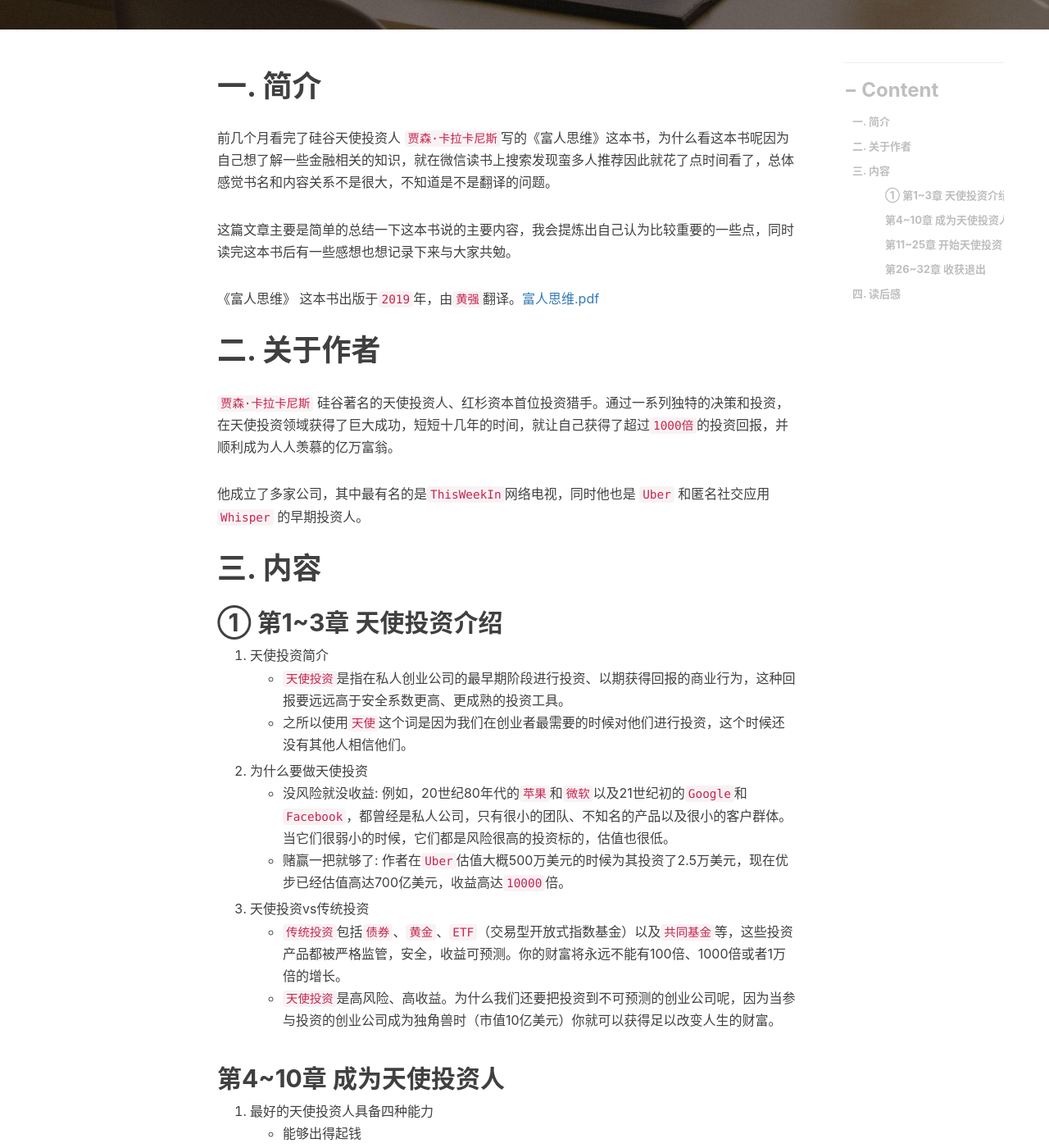
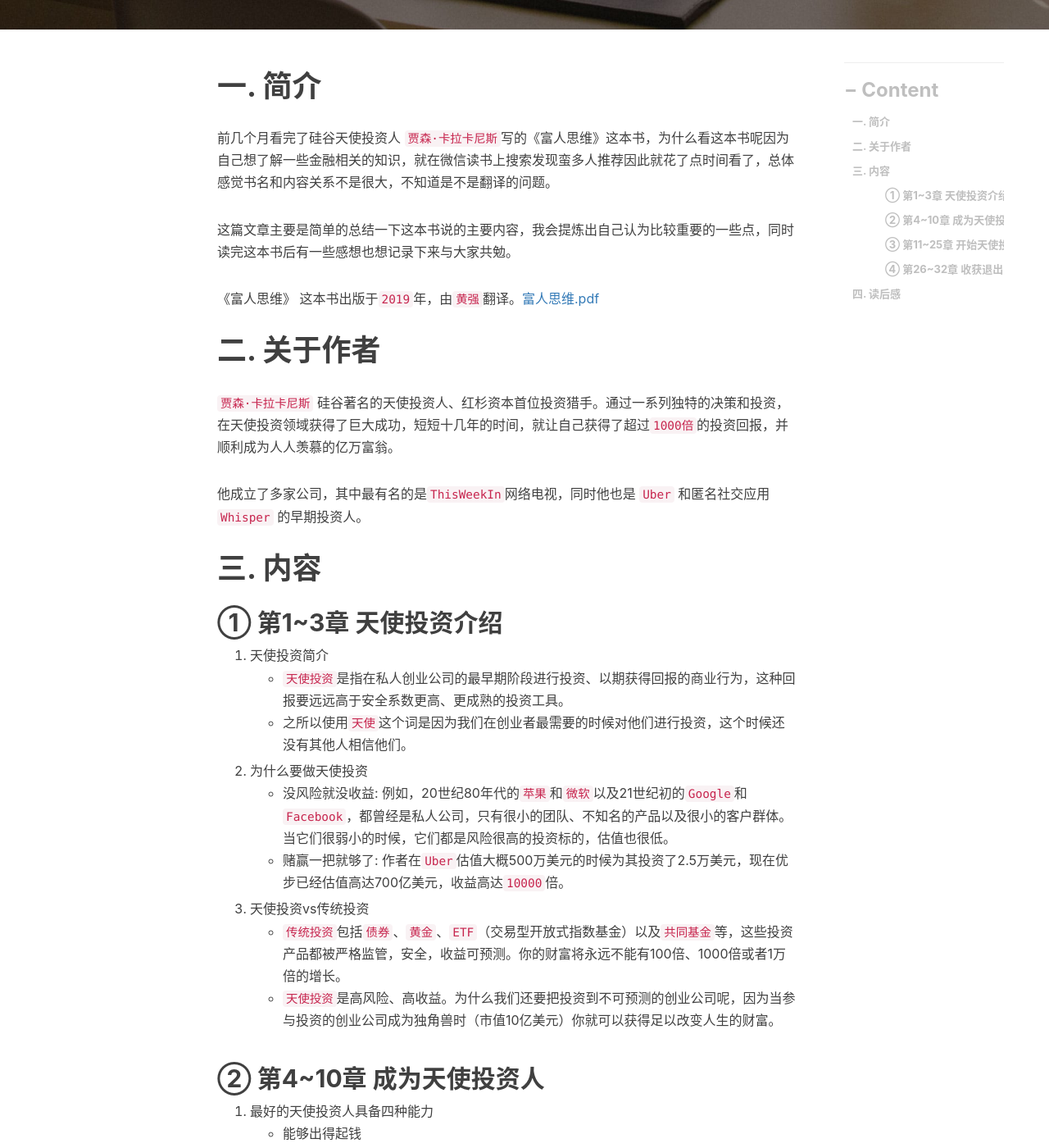
Before and after one commit to engru/chenguolin.github.io, a Jekyll site: the page built from _posts/2016-01-04-【读书笔记-5】富人思维.md, in a window 1280 px wide and 1400 px high, scrolled down 421 px. Shown: the whole window at 82% size. Built offline with Jekyll 4.4.1, drawn with Linux system fonts in a browser that asks for light colours; nearby versions of some CDN libraries; comment, search, counter and statistics services are not loaded; some of the changed text lies outside the part shown.

```diff
--- a/_posts/2016-01-04-【读书笔记-5】富人思维.md
+++ b/_posts/2016-01-04-【读书笔记-5】富人思维.md
@@ -30,7 +30,7 @@ tags:          #标签
    + `传统投资`包括`债券`、`黄金`、`ETF`（交易型开放式指数基金）以及`共同基金`等，这些投资产品都被严格监管，安全，收益可预测。你的财富将永远不能有100倍、1000倍或者1万倍的增长。
    + `天使投资`是高风险、高收益。为什么我们还要把投资到不可预测的创业公司呢，因为当参与投资的创业公司成为独角兽时（市值10亿美元）你就可以获得足以改变人生的财富。
 
-## 第4~10章 成为天使投资人
+## ② 第4~10章 成为天使投资人
 1. 最好的天使投资人具备四种能力
    + 能够出得起钱
    + 在重要问题上能与创始人共进退
@@ -51,7 +51,7 @@ tags:          #标签
    + `B、C、D、E、F轮以及夹层融资`
 3. 近朱者赤。要想富，就必须站在富人堆里。
 
-## 第11~25章 开始天使投资
+## ③ 第11~25章 开始天使投资
 1. 如何开始天使投资: 要想做一个成功的天使投资人，你需要投资几十家公司，并且要在世界上最火热的市场投资`硅谷`。成为天使投资人最简单的方法 `联合天使投资`，建议天使投资新人在自己进行直接投资之前，先参与十来个小的联合天使投资。
 2. 联合天使投资
    + 作为一名天使投资菜鸟，从联合投资开始你的投资旅程和知识积累，你将受益匪浅。如果你愿意，你可以在业余时间完成所有的投资，而不耽误你现在的工作。
@@ -73,7 +73,7 @@ tags:          #标签
    + 如果一位创业者不怎么与他的投资人沟通了，那很有可能就是他的项目快不行了，但也有一小部分创业者是因为性格内向，只会埋头苦干。
 7. 人生是一个巨大的考验，与投资人沟通交流也是其中一个考验。观察一个人能否严格执行他们的计划，是决定是否对其投资的最好依据。
 
-## 第26~32章 收获退出
+## ④ 第26~32章 收获退出
 1. 月度汇报
    + 如果某家创业公司不给你发月度报告了，那它就比较悬了。
    + 创业者经常向投资人进行汇报十分重要，但就像我们讨论过的，创业公司在早期整天都有一堆事情，并且各种资源很稀缺，竞争很激烈，创业者觉得埋头苦干比面对或者讨论他们的问题更容易。
```
